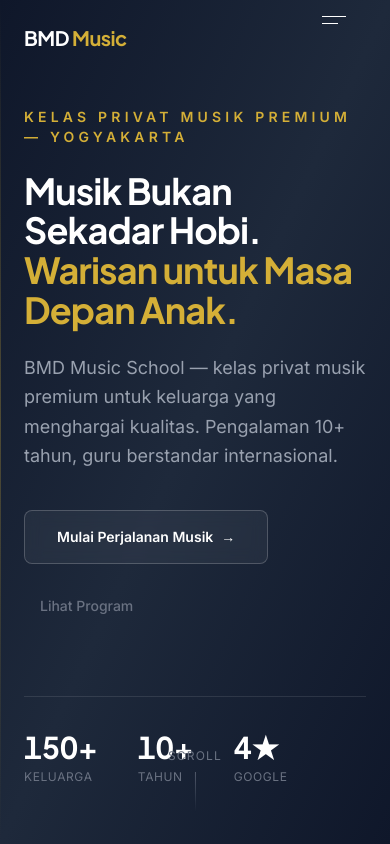
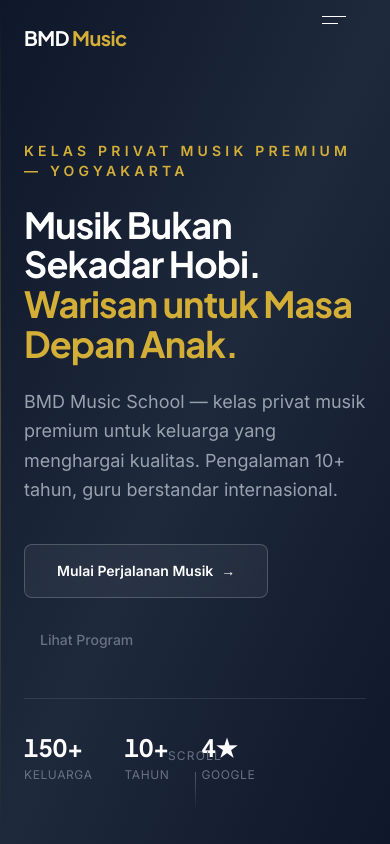
Before and after one commit to sedam-or/Equalizer-Stake, a Next.js app in the folder frontend/: page / in a window 390 px wide. Built offline with nearby package versions, Linux system fonts and the light colour scheme.

Commit message:
Fix: Hero content overflow — reduce padding + stats size
- Hero padding: pt-24 pb-12 → pt-20 (single level)
- Stats margin: mt-16 → mt-8
- Stats text: text-3xl → text-2xl

Content now fits within 100dvh viewport.

```diff
--- a/frontend/src/components/landing/HeroSection.tsx
+++ b/frontend/src/components/landing/HeroSection.tsx
@@ -38,7 +38,7 @@ function CountUp({ target, suffix = "" }: { target: number; suffix?: string }) {
 
 export default function HeroSection() {
   return (
-    <section data-theme="dark" className="snap-section relative flex min-[100dvh] items-center overflow-hidden bg-[#0F172A] px-6 pt-24 pb-12 md:px-8 md:pt-28 md:pb-16">
+    <section data-theme="dark" className="snap-section relative flex min-[100dvh] items-center overflow-hidden bg-[#0F172A] px-6 pt-20 md:px-8">
       {/* Subtle gradient overlay */}
       <div className="absolute inset-0 bg-gradient-to-br from-[#0F172A] via-[#1E293B] to-[#0F172A]" />
 
@@ -85,21 +85,21 @@ export default function HeroSection() {
           </div>
 
           {/* Stats */}
-          <div className="mt-16 flex items-center gap-10 border-t border-white/10 pt-8">
+          <div className="mt-8 flex items-center gap-8 border-t border-white/10 pt-8">
             <div>
-              <div className="font-heading text-3xl font-bold text-white">
+              <div className="font-heading text-2xl font-bold text-white">
                 <CountUp target={150} suffix="+" />
               </div>
               <div className="mt-1 text-xs uppercase tracking-wider text-gray-500">Keluarga</div>
             </div>
             <div>
-              <div className="font-heading text-3xl font-bold text-white">
+              <div className="font-heading text-2xl font-bold text-white">
                 <CountUp target={10} suffix="+" />
               </div>
               <div className="mt-1 text-xs uppercase tracking-wider text-gray-500">Tahun</div>
             </div>
             <div>
-              <div className="font-heading text-3xl font-bold text-white">
+              <div className="font-heading text-2xl font-bold text-white">
                 <CountUp target={4.9} suffix="★" />
               </div>
               <div className="mt-1 text-xs uppercase tracking-wider text-gray-500">Google</div>
```
